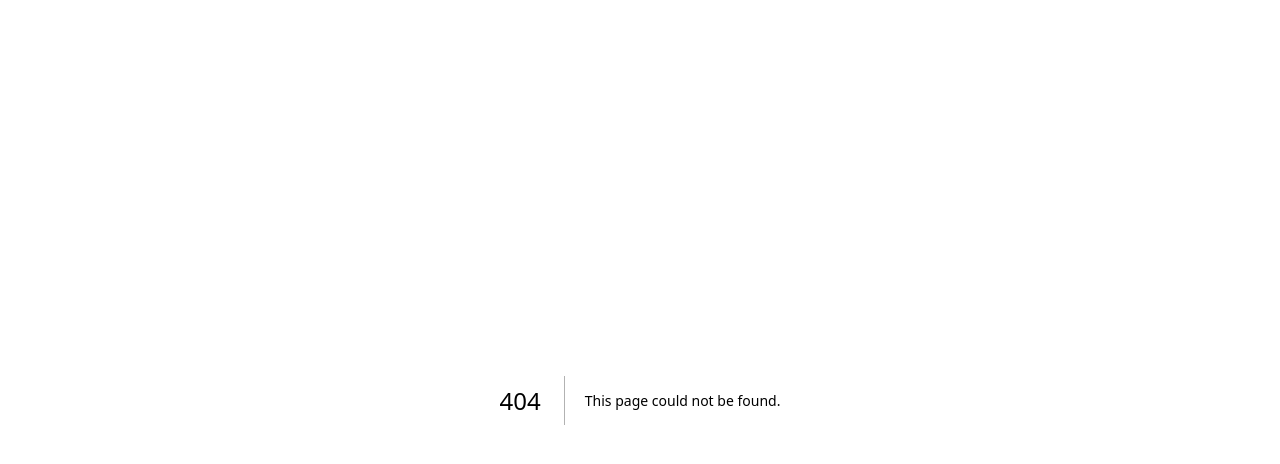
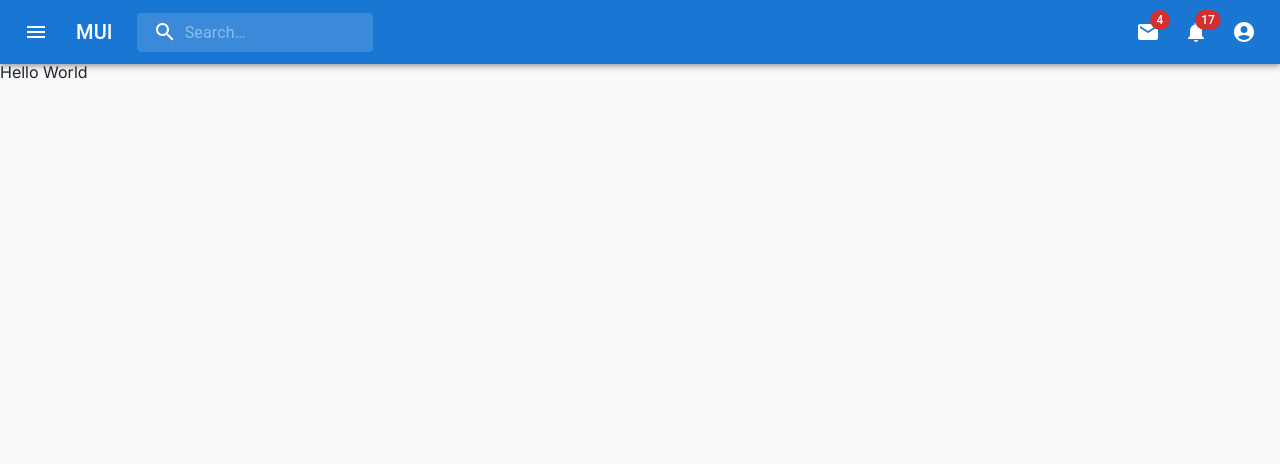
Before and after one commit to anuj1511/stock-market-ui, a Next.js app in the folder stock-market/: page /dashboard in a window 1280 px wide. Before the commit this address had no page. Shown: the top 464 px of the page. Built offline with nearby package versions, Linux system fonts and the light colour scheme.

Commit message:
integrated NavBar to dummy dashboard page

```diff
--- /dev/null
+++ b/stock-market/app/dashboard/layout.tsx
@@ -0,0 +1,11 @@
+import NavBar  from '@/app/ui/utility/NavBar'
+
+
+export default function Layout({ children }: { children: React.ReactNode }) {
+  return (
+	<div>
+		<NavBar />
+		{children}
+	</div>
+  );
+}
--- /dev/null
+++ b/stock-market/app/dashboard/page.tsx
@@ -0,0 +1,8 @@
+import Image from "next/image";
+import styles from "./page.module.css";
+
+export default function Home() {
+  return (
+    "Hello World"
+  );
+}
--- a/stock-market/app/ui/utility/NavBar.tsx
+++ b/stock-market/app/ui/utility/NavBar.tsx
@@ -1,3 +1,5 @@
+'use client'
+
 import * as React from 'react';
 import { styled, alpha } from '@mui/material/styles';
 import AppBar from '@mui/material/AppBar';
```
